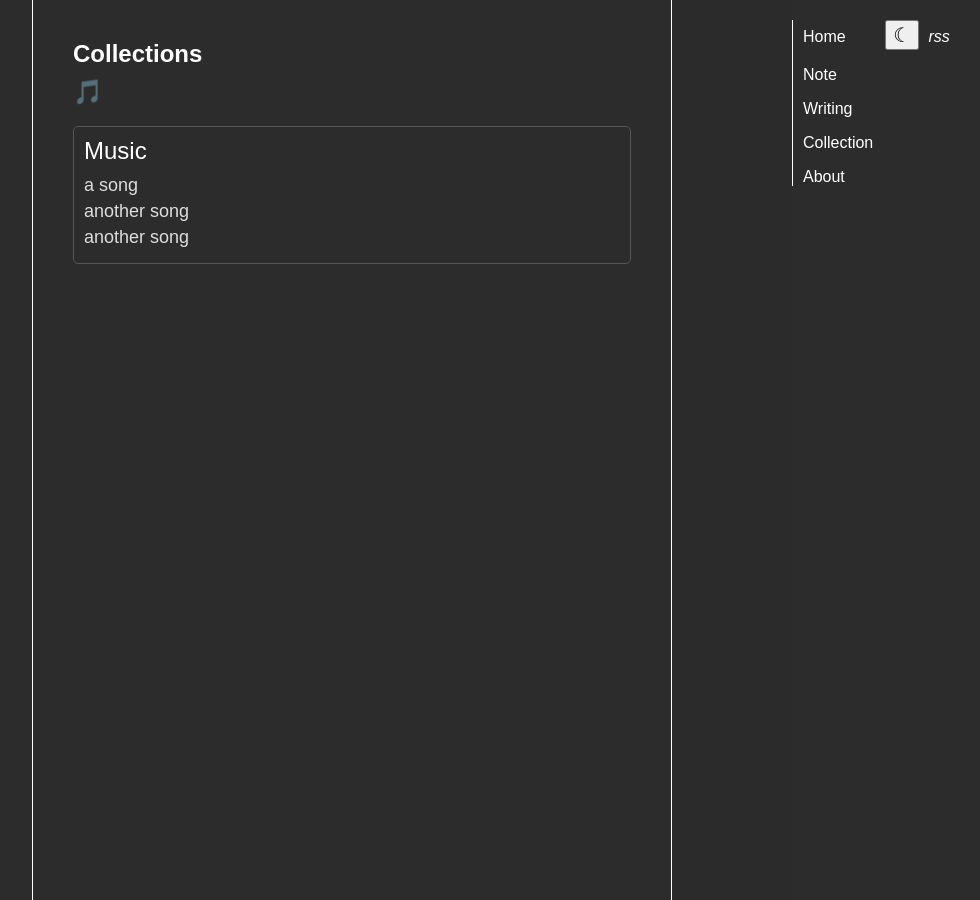
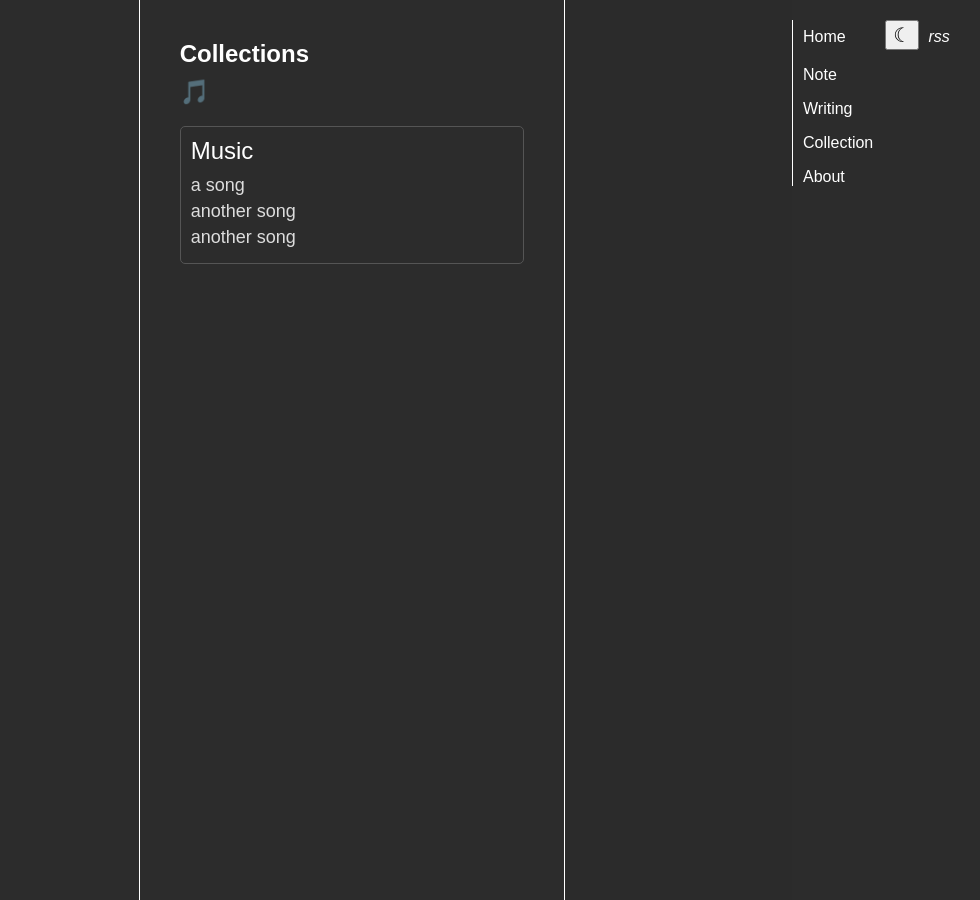
Before and after one commit to faithk7/faithk7.github.io, a Jekyll site: the page built from collection.html, in a window 1280 px wide. Shown: the whole page, without its empty margins (288-1268 px from the left). Built offline with Jekyll 4.4.1, drawn with Linux system fonts in a browser that asks for light colours.

Commit message:
f: modify the default grid to 4fr 4fr 4fr

```diff
--- a/assets/default.css
+++ b/assets/default.css
@@ -34,7 +34,7 @@ nav li a {
 
 .l-container {
     display: grid;
-    grid-template-columns: 3fr 6fr 3fr;
+    grid-template-columns: 4fr 4fr 4fr;
     width: 100%;
     height: 100%;
     position: fixed;
```
